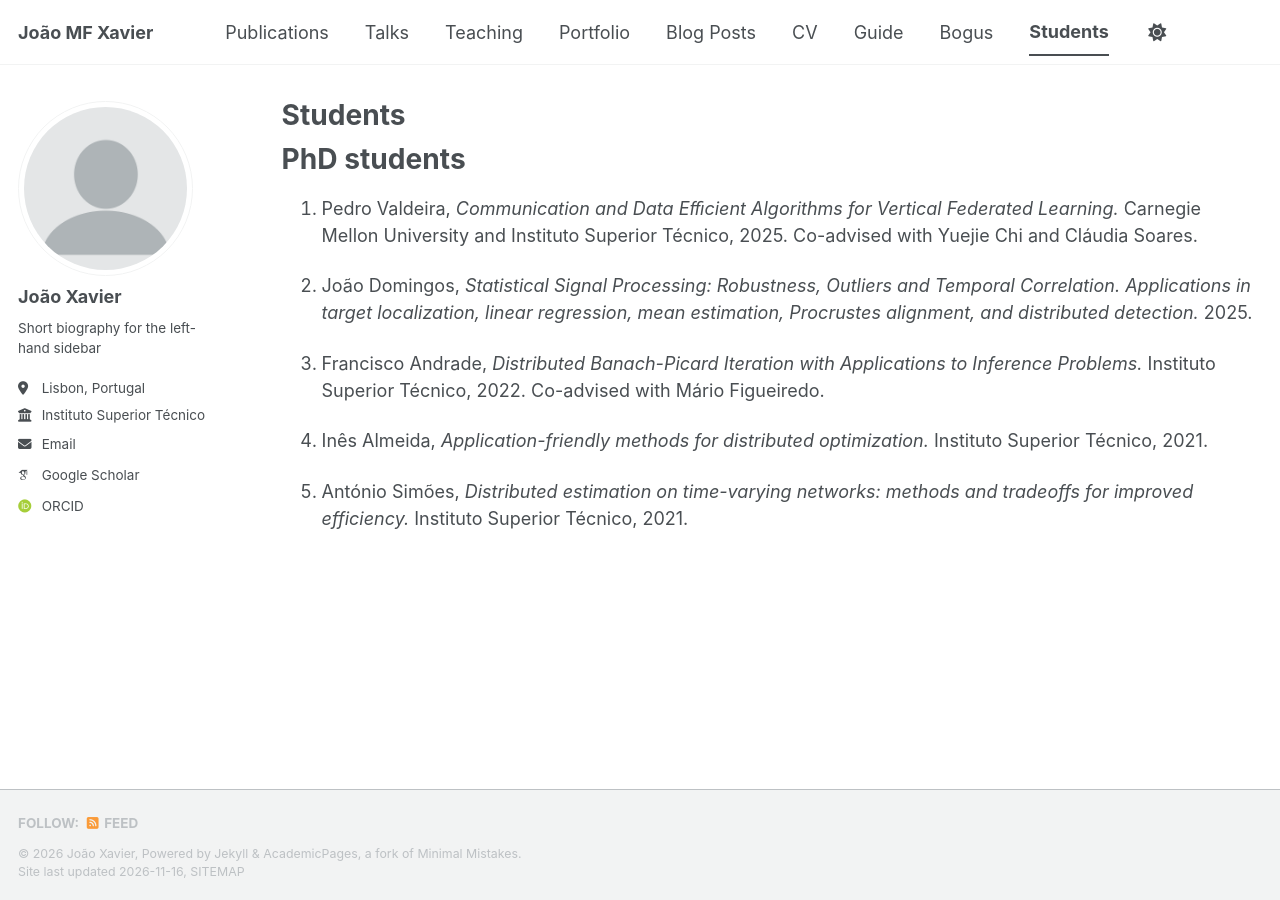
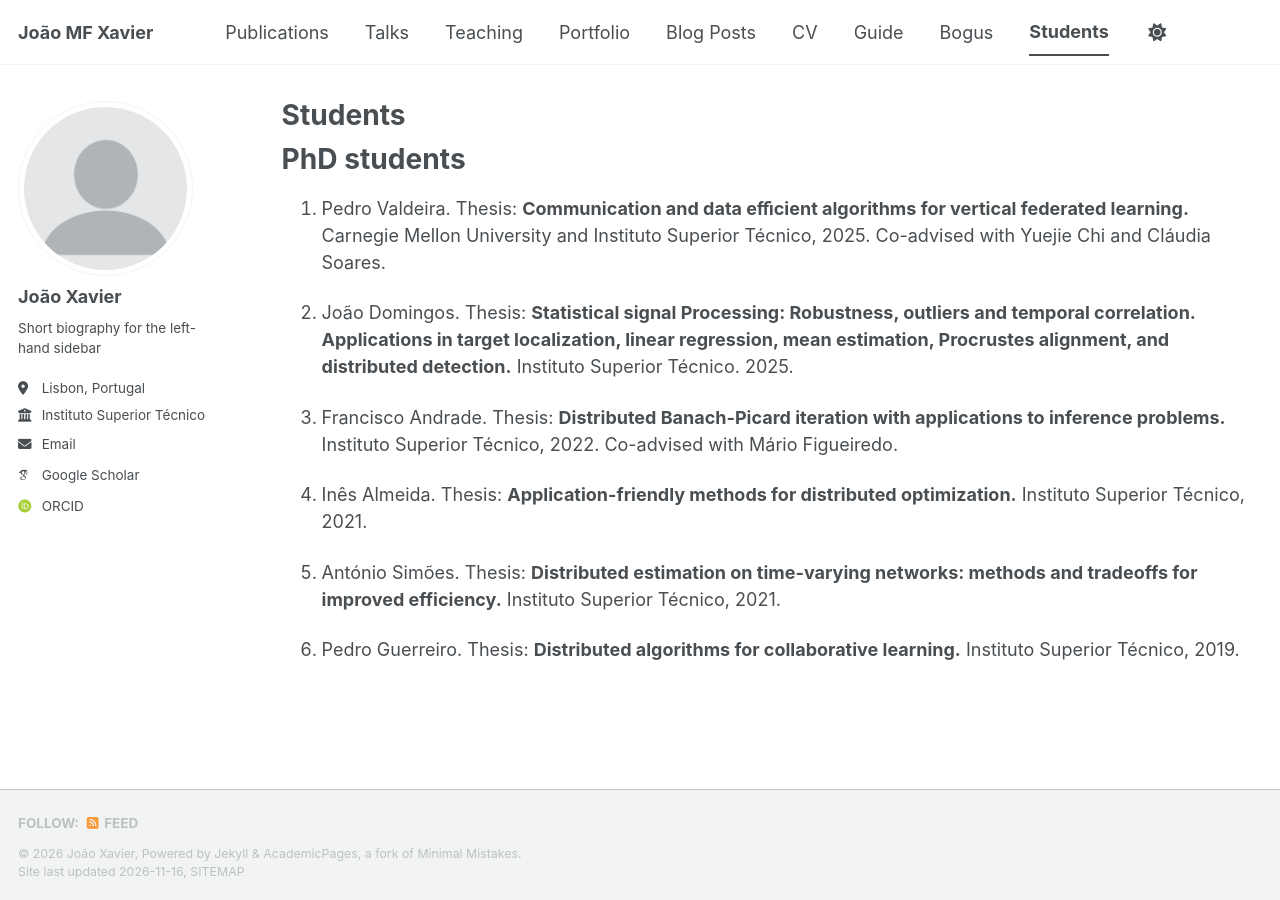
Before and after one commit to jmfxavier/jmfxavier.github.io, a Jekyll site: the page built from _pages/students.md, in a window 1280 px wide. Built offline with Jekyll 4.4.1, drawn with Linux system fonts in a browser that asks for light colours; some web fonts are replaced; a script bundle is joined from its source files by our own code; library files that are not in the unit come from our copies.

Commit message:
pguerreiro

```diff
--- a/_pages/students.md
+++ b/_pages/students.md
@@ -9,12 +9,14 @@ author_profile: true
 
 # PhD students
 
-1. Pedro Valdeira, *Communication and Data Eﬃcient Algorithms for Vertical Federated Learning.* Carnegie Mellon University and Instituto Superior Técnico, 2025. Co-advised with Yuejie Chi and Cláudia Soares.
+1. Pedro Valdeira. Thesis: **Communication and data eﬃcient algorithms for vertical federated learning.** Carnegie Mellon University and Instituto Superior Técnico, 2025. Co-advised with Yuejie Chi and Cláudia Soares.
 
-2. João Domingos, *Statistical Signal Processing: Robustness, Outliers and Temporal Correlation. Applications in target localization, linear regression, mean estimation, Procrustes alignment, and distributed detection.* 2025.
+2. João Domingos. Thesis: **Statistical signal Processing: Robustness, outliers and temporal correlation. Applications in target localization, linear regression, mean estimation, Procrustes alignment, and distributed detection.** Instituto Superior Técnico. 2025.
 
-3. Francisco Andrade, *Distributed Banach-Picard Iteration with Applications to Inference Problems.* Instituto Superior Técnico, 2022. Co-advised with Mário Figueiredo.
+3. Francisco Andrade. Thesis: **Distributed Banach-Picard iteration with applications to inference problems.** Instituto Superior Técnico, 2022. Co-advised with Mário Figueiredo.
 
-4. Inês Almeida, *Application-friendly methods for distributed optimization.* Instituto Superior Técnico, 2021.
+4. Inês Almeida. Thesis: **Application-friendly methods for distributed optimization.** Instituto Superior Técnico, 2021.
 
-5. António Simões, *Distributed estimation on time-varying networks: methods and tradeoffs for improved efficiency.* Instituto Superior Técnico, 2021.
+5. António Simões. Thesis: **Distributed estimation on time-varying networks: methods and tradeoffs for improved efficiency.** Instituto Superior Técnico, 2021.
+
+6. Pedro Guerreiro. Thesis: **Distributed algorithms for collaborative learning.** Instituto Superior Técnico, 2019.
```
